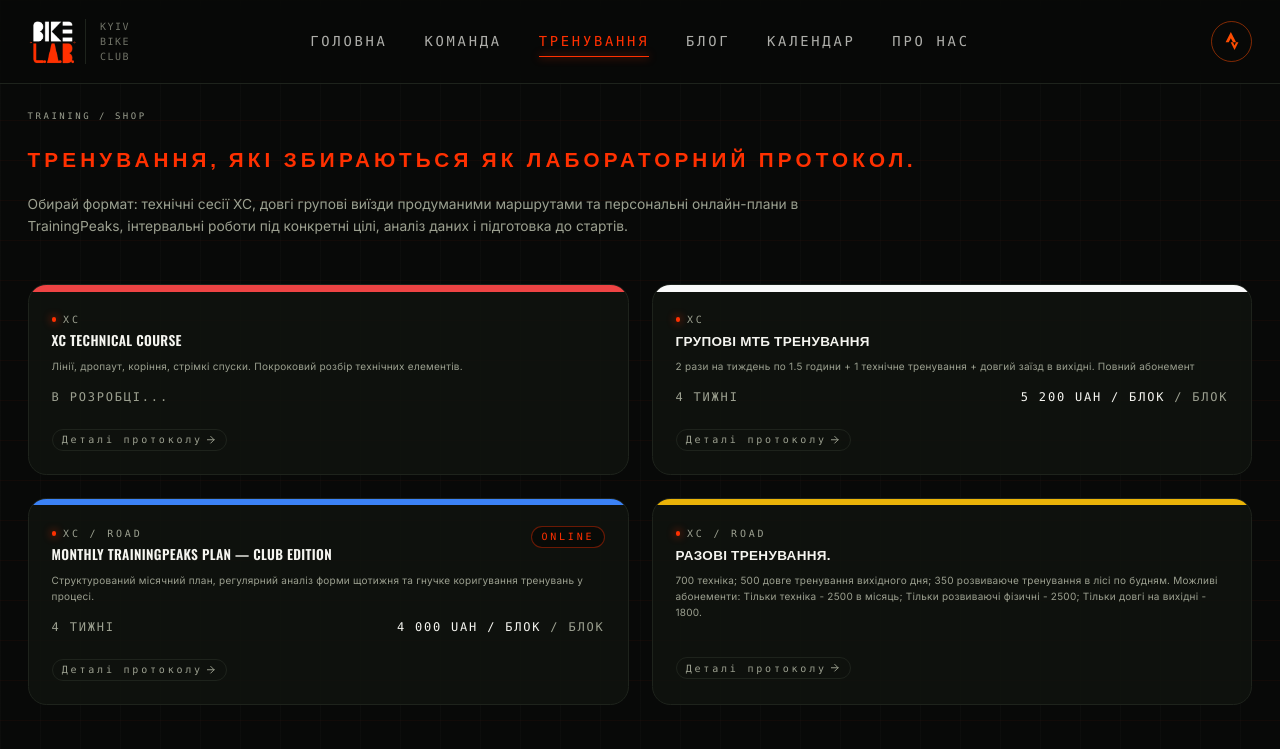
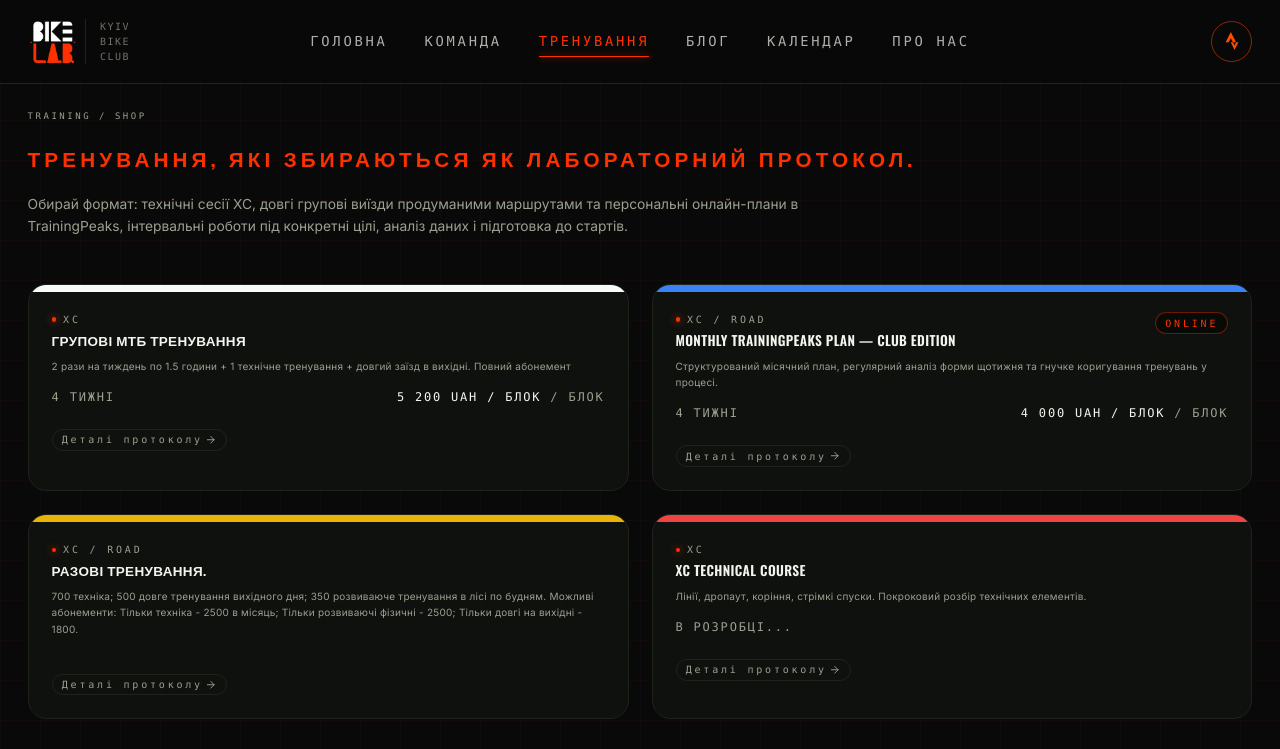
Before and after one commit to VasileAdicto/bikelab-site, a Next.js app: page /training in a window 1280 px wide. Shown: the top 749 px of the page. Built offline with nearby package versions, Linux system fonts and the light colour scheme.

Commit message:
Reintroduce XC Technical Course in training page with updated title, description, and placeholder duration.

```diff
--- a/src/app/training/page.tsx
+++ b/src/app/training/page.tsx
@@ -1,16 +1,6 @@
 import { TrainingCard } from "@/components/training-card";
 
 const trainings = [
-  {
-    title: "XC Technical Course",
-    level: "XC" as const,
-    stripeColor: "red" as const,
-    description:
-      "Лінії, дропаут, коріння, стрімкі спуски. Покроковий розбір технічних елементів.",
-    price: "",
-    duration: "В розробці...",
-    badge: "",
-  },
   {
     title: "Групові МТБ тренування",
     level: "XC" as const,
@@ -39,6 +29,16 @@ const trainings = [
       "700 техніка; 500 довге тренування вихідного дня; 350 розвиваюче тренування в лісі по будням. Можливі абонементи: Тільки техніка - 2500 в місяць; Тільки розвиваючі фізичні - 2500; Тільки довгі на вихідні - 1800.",
     price: "",
     duration: "",
+    badge: "",
+  },
+  {
+    title: "XC Technical Course",
+    level: "XC" as const,
+    stripeColor: "red" as const,
+    description:
+      "Лінії, дропаут, коріння, стрімкі спуски. Покроковий розбір технічних елементів.",
+    price: "",
+    duration: "В розробці...",
     badge: "",
   },
 ];
```
